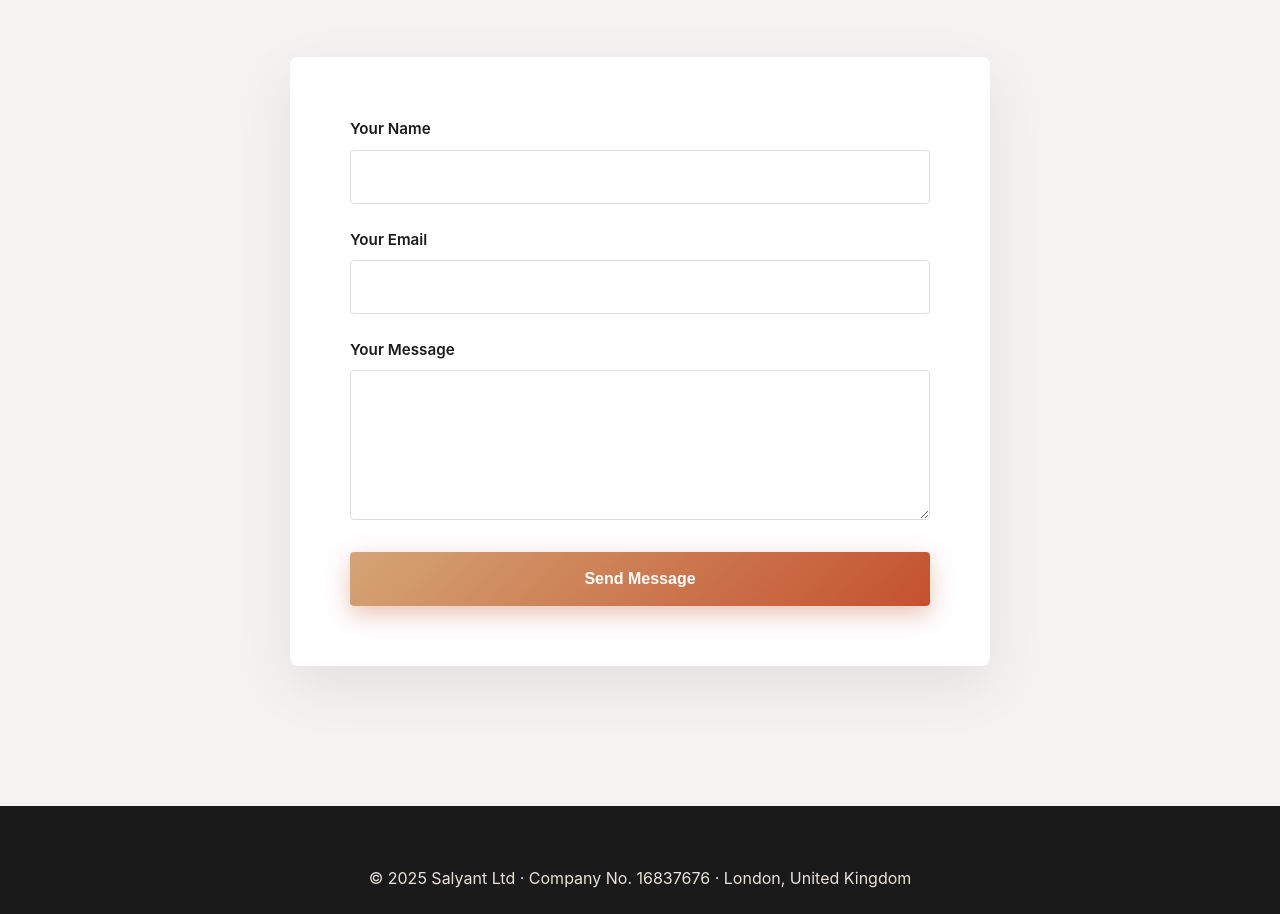
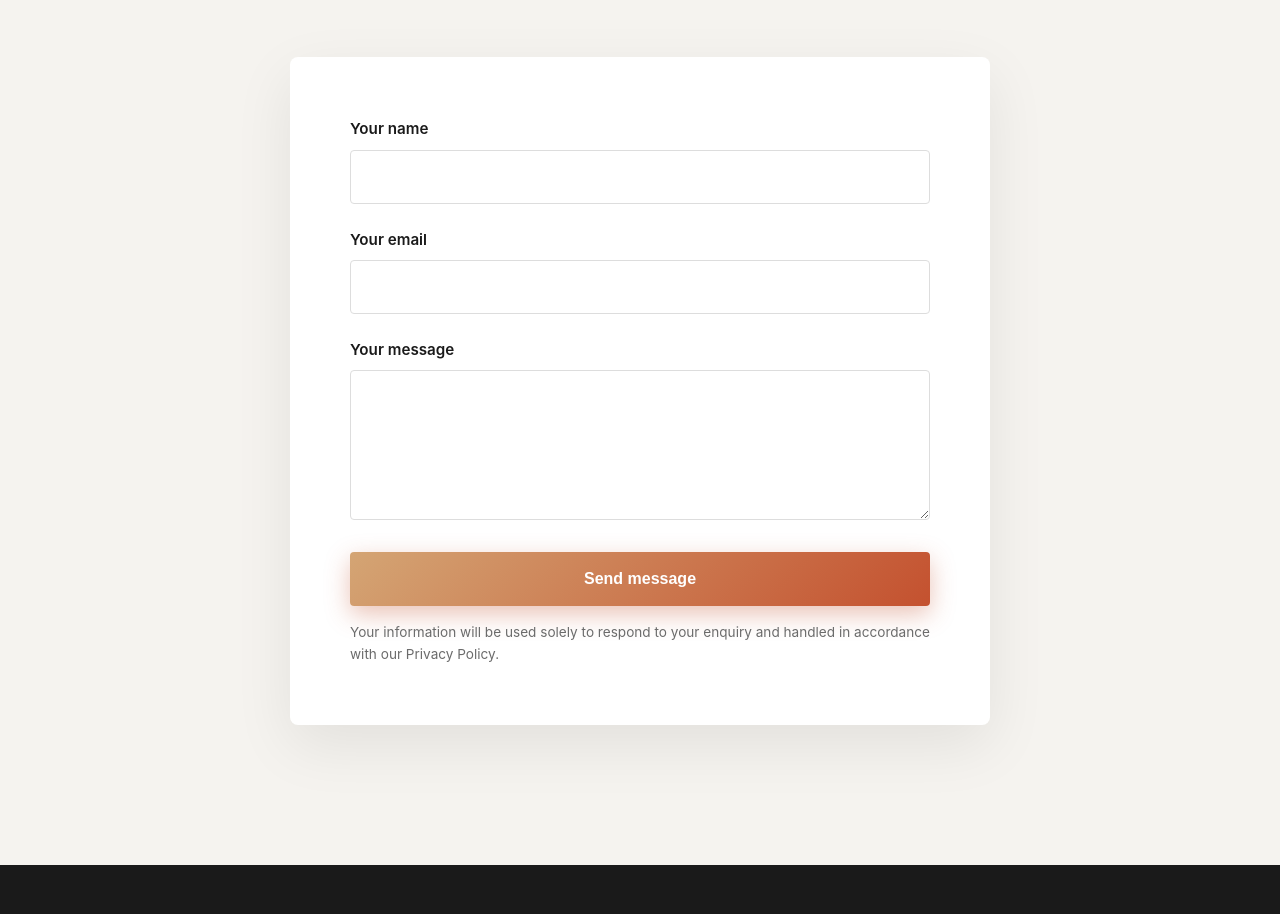
Before and after one commit to 1799yashdharmadhikari-code/salyant-website, a plain HTML site: page index.html in a window 1280 px wide. Shown: the part 5253-6167 px from the top of the page. Drawn offline with Linux system fonts and the light colour scheme.

Commit message:
Refine contact form and add hidden fields
Updated contact form labels and added hidden inputs for subject and template.

```diff
--- a/index.html
+++ b/index.html
@@ -1106,24 +1106,39 @@ footer{
 
 <section id="contact" class="contact">
   <h2>Contact</h2>
+
   <div class="contact-form">
-    <form>
+    <form action="https://formspree.io/f/mlgrlvwb" method="POST">
+
       <div class="form-group">
-        <label for="name">Your Name</label>
+        <label for="name">Your name</label>
         <input type="text" id="name" name="name" required>
       </div>
+
       <div class="form-group">
-        <label for="email">Your Email</label>
+        <label for="email">Your email</label>
         <input type="email" id="email" name="email" required>
       </div>
+
       <div class="form-group">
-        <label for="message">Your Message</label>
-        <textarea id="message" name="message" required></textarea>
+        <label for="message">Your message</label>
+        <textarea id="message" name="message" rows="5" required></textarea>
       </div>
-      <button type="submit" class="submit-btn">Send Message</button>
+
+      <input type="hidden" name="_subject" value="New enquiry from salyant.co.uk">
+      <input type="hidden" name="_template" value="table">
+
+      <button type="submit" class="submit-btn">
+        Send message
+      </button>
     </form>
+
+    <p style="font-size:0.85rem;color:#6b6b6b;margin-top:1rem;">
+      Your information will be used solely to respond to your enquiry and handled in accordance with our Privacy Policy.
+    </p>
   </div>
 </section>
+
 
 <footer>
   <p>© 2025 Salyant Ltd · Company No. 16837676 · London, United Kingdom</p>
```
